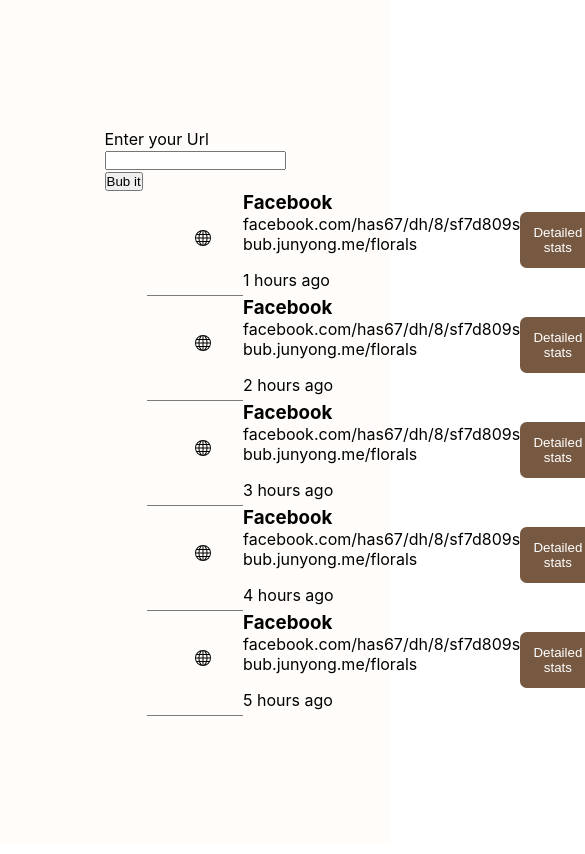
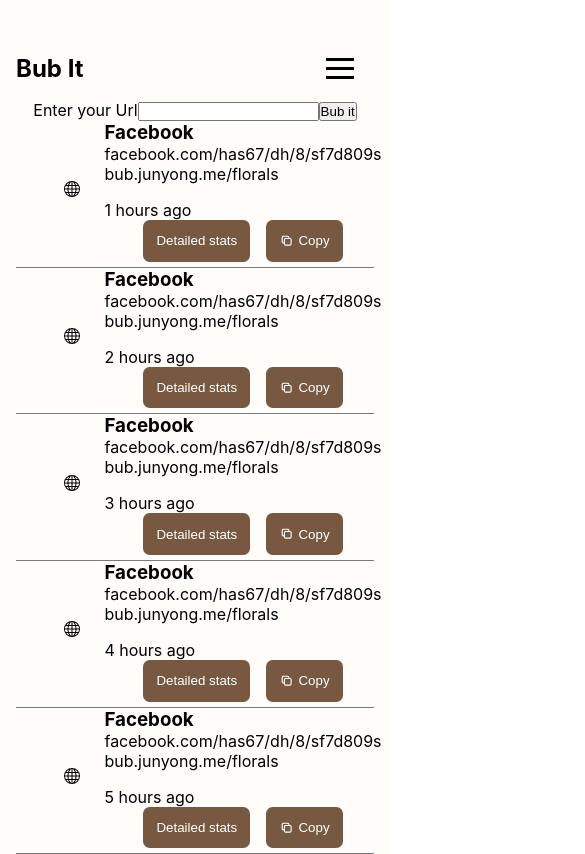
Before and after one commit to Moyinoluwa-10/bub-it, a React (Create React App) app: page /recent in a window 390 px wide. Shown: the top 854 px of the page, 585 px wide, since content can reach past the window. Built offline with nearby package versions, Linux system fonts and the light colour scheme.

Commit message:
Header Responsiveness

```diff
--- a/src/Components/Header.jsx
+++ b/src/Components/Header.jsx
@@ -1,12 +1,27 @@
-import React from "react";
+import React, { useState } from "react";
 
 const Header = () => {
+  const [responsive, setResponsive] = useState(false);
+  const handleClick = () => {
+    setResponsive(!responsive);
+    setShowNav(!showNav);
+  };
+  const [showNav, setShowNav] = useState(false);
+
   return (
     <header className="header">
       <div className="logoText">
         <h2>Bub It</h2>
       </div>
-      <nav>
+      <div
+        className={responsive ? "hamburger active" : "hamburger"}
+        onClick={handleClick}
+      >
+        <span className="line"></span>
+        <span className="line"></span>
+        <span className="line"></span>
+      </div>
+      <nav className={showNav ? "navigation-menu expanded" : "navigation-menu"}>
         <button className="login">Login</button>
         <button className="signUp">SignUp</button>
       </nav>
--- a/src/Pages/Recent/Recent.jsx
+++ b/src/Pages/Recent/Recent.jsx
@@ -2,6 +2,7 @@
 import "../../Styles/styles.scss";
 import RecentUrlList from "../../Components/RecentUrlList";
 import UrlForm from "../../Components/UrlForm";
+import Header from "../../Components/Header";
 
 const recentInfo = [
   {
@@ -40,6 +41,7 @@
   };
   return (
     <div className="recentPage">
+      <Header />
       <UrlForm onSaveUrlHandler={saveUrlHandler} />
 
       {recentInfo.map((recentInfo) => {
--- a/src/Styles/_header.scss
+++ b/src/Styles/_header.scss
@@ -1,4 +1,3 @@
-
 header.header {
   position: fixed;
   top: 0;
@@ -7,8 +6,37 @@
   justify-content: space-between;
   align-items: center;
   width: 100%;
-    padding: 2rem 5rem;
-    nav {
+  padding: 2rem 1rem 0 1rem;
+
+  .hamburger {
+    // position: absolute;
+    top: -12px;
+    right: -15px;
+    padding: 20px;
+    display: none;
+    z-index: 1500;
+    -webkit-transition: all 0.2s ease-in-out;
+    -moz-transition: all 0.2s ease-in-out;
+    transition: all 0.2s ease-in-out;
+    -webkit-transition-delay: 0.2s;
+    -moz-transition-delay: 0.2s;
+    transition-delay: 0.2s;
+    color: white;
+    .line {
+      -webkit-transition: all 0.2s ease-in-out;
+      -moz-transition: all 0.2s ease-in-out;
+      transition: all 0.2s ease-in-out;
+      width: 28px;
+      height: 3px;
+      background-color: #353535;
+      background: black;
+      color: black;
+      margin: 6px auto;
+      display: block;
+    }
+  }
+
+  .navigation-menu {
     display: flex;
     justify-content: center;
     align-items: center;
@@ -24,9 +52,61 @@
       border-radius: 10px;
       color: #fff;
     }
-      .login{
+    .login {
       background: none;
-        color:black ;
+      color: black;
+    }
+  }
+  $layout-breakpoint: 700px;
+
+  @media (max-width: $layout-breakpoint) {
+    header.header {
+      padding: 2rem 1rem 0 1rem;
+    }
+    .hamburger {
+      display: block;
+    }
+    .navigation-menu {
+      display: none;
+    }
+    .navigation-menu.expanded {
+      display: flex;
+      justify-content: center;
+      align-items: center;
+      flex-direction: column;
+      position: absolute;
+      right: 0;
+      top: 0;
+      width: 50%;
+      height: 100vh;
+      background-color: #353535;
+      z-index: 4;
+    }
+    .hamburger {
+      display: block;
+      cursor: pointer;
+    }
+
+    .hamburger.active {
+      -webkit-transform: rotate(45deg);
+      -moz-transform: rotate(45deg);
+      transform: rotate(45deg);
+    }
+
+    .hamburger.active .line:first-child {
+      -webkit-transform: translateY(5px);
+      -moz-transform: translateY(5px);
+      transform: translateY(5px);
+    }
+
+    .hamburger.active .line:nth-child(2) {
+      width: 0;
+    }
+
+    .hamburger.active .line:nth-child(3) {
+      -webkit-transform: translateY(-13px) rotate(90deg);
+      -moz-transform: translateY(-13px) rotate(90deg);
+      transform: translateY(-13px) rotate(90deg);
     }
   }
 }
--- a/src/Styles/_homePage.scss
+++ b/src/Styles/_homePage.scss
@@ -16,6 +16,7 @@
     align-items: center;
     flex-direction: column;
     position: relative;
+    padding-top: 100px;
     .container {
       display: flex;
       justify-content: space-around;
--- a/src/Styles/_recentList.scss
+++ b/src/Styles/_recentList.scss
@@ -1,4 +1,3 @@
-
 .recentList {
   display: flex;
   flex-direction: column;
@@ -16,12 +15,13 @@
     padding: 0 3rem;
     border-bottom: 1px solid var(--greyTextColor);
     padding-bottom: 5px;
-
+    flex-direction: row;
     .rightContents {
       width: 100%;
       display: flex;
       justify-content: space-between;
       align-items: center;
+      flex: 1;
 
       .left .time {
         margin-top: 1rem;
@@ -72,4 +72,11 @@
       }
     }
   }
+  $layout-breakpoint: 700px;
+
+  @media (max-width: $layout-breakpoint) {
+    .rightContents {
+      flex-direction: column;
     }
+  }
+}
--- a/src/Styles/_recentPage.scss
+++ b/src/Styles/_recentPage.scss
@@ -1,15 +1,25 @@
 .recentPage {
-    height: 100vh;
+  min-height: 100vh;
   display: flex;
   justify-content: center;
   align-items: center;
   width: 100%;
   flex-direction: column;
-    padding: 0 10rem;
+  padding: 0 1rem;
+  padding-top: 100px;
+  position: relative;
   background-color: var(--primaryBg);
   background-image: url("../Assets/Images/_Path_\ \(2\).png"),
     url("../Assets/Images/_Path_\ \(3\).png");
   background-position: right -2% top -100%, left -2% bottom -100%;
   background-size: 15%, 15%, 15%, 15%;
   background-repeat: no-repeat;
+
+  $layout-breakpoint: 700px;
+
+  @media (max-width: $layout-breakpoint) {
+    .recentPage {
+      padding: 0 1rem;
     }
+  }
+}
```
Lines whose indentation alone changed are shown as unchanged.
